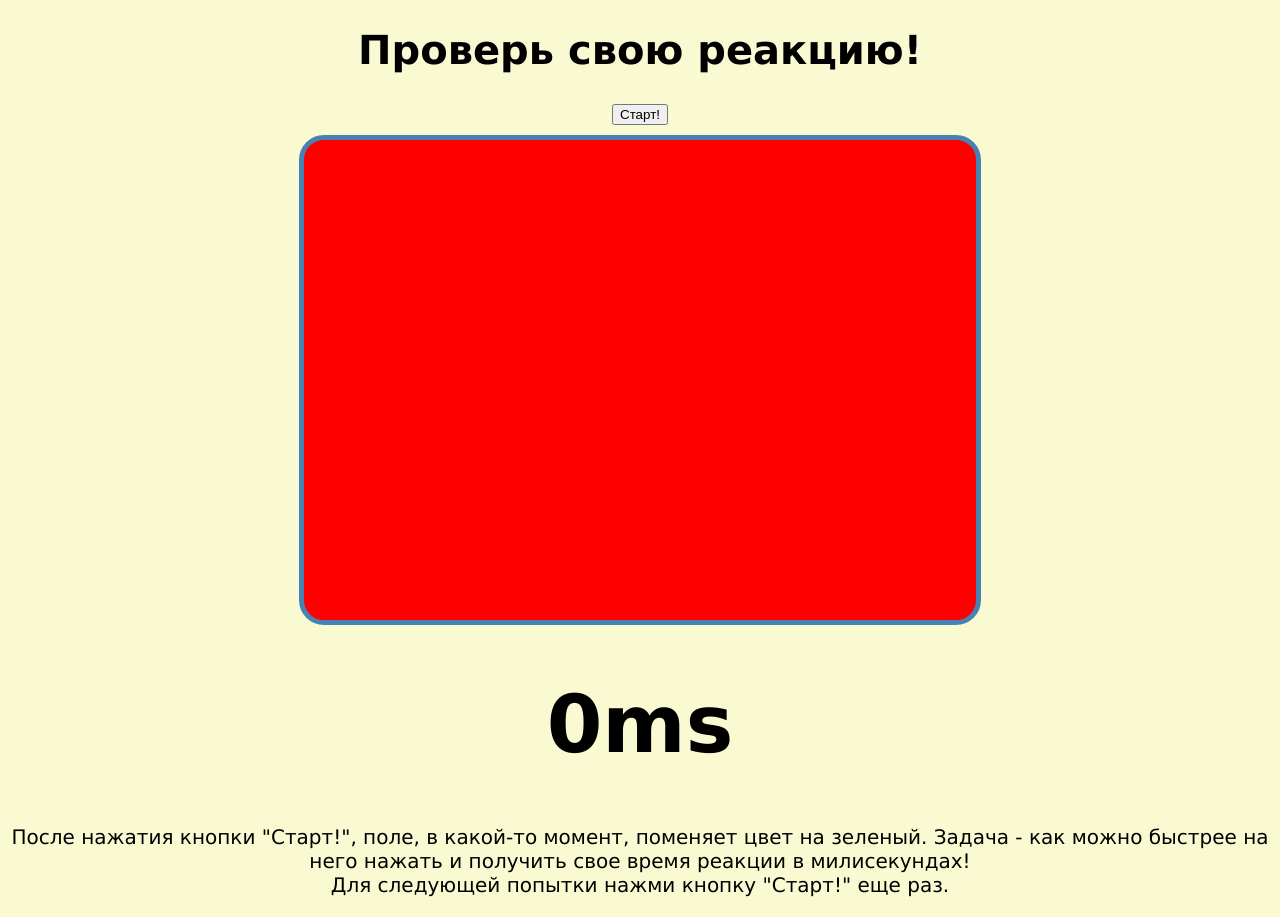
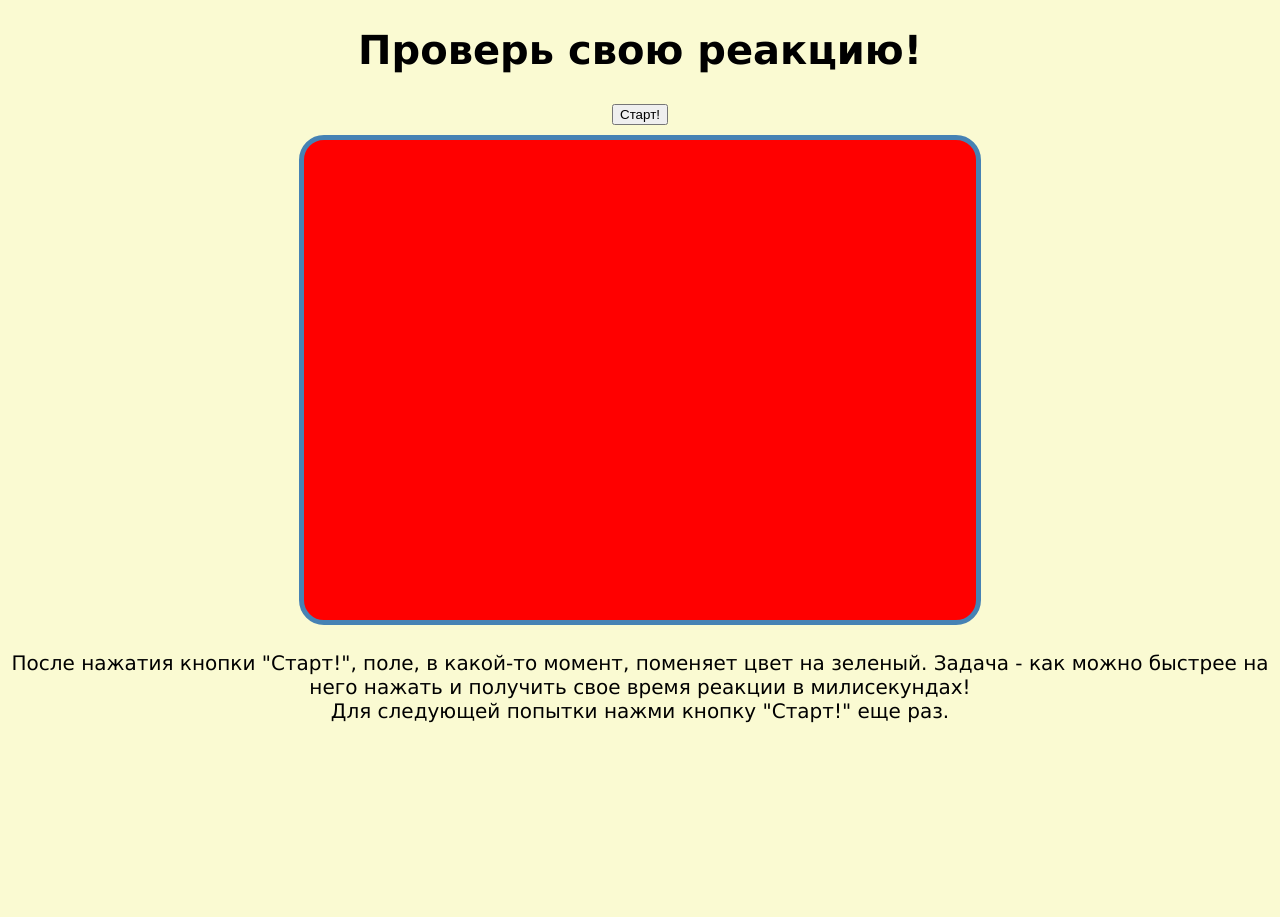
Before and after one commit to goncharovp/testYourReaction, a React (Create React App) app: page / in a window 1280 px wide. After the commit the page ends 800 px from the top, so only its background shows below. Built offline with nearby package versions, Linux system fonts and the light colour scheme.

Commit message:
Update App.js

```diff
--- a/src/App.js
+++ b/src/App.js
@@ -15,9 +15,8 @@ class App extends React.Component {
         this.state = {
             color: "red",
             startTime: null,
-            tooEarly: null,
             rndTime: null,
-            result: 0
+            result: ''
         }
         this.getGreen = this.getGreen.bind(this)
         this.getRed = this.getRed.bind(this)
@@ -26,14 +25,13 @@ class App extends React.Component {
 
 getGreen() {
 
-
-  const time = getRandomInt(1000,10000)
+  const time = getRandomInt(1000,5000)
 
   this.setState ({
     startTime: new Date(),
     rndTime: time,
     color: "yellow",
-    result: 0
+    result: ""
   })
 
 
@@ -42,29 +40,28 @@ getGreen() {
       color: "green"
     }), time
   );
-}
+};
 
 getRed() {
-  if (this.state.color === "green") {
+  if (this.state.color === "yellow") {
+    this.setState ({
+      result: "Слишком рано!",
+    })
+  } else {
     this.setState({
-      color: "red"
+      color: "red",
+      result: new Date() - this.state.startTime - this.state.rndTime + 'ms',
     });
-    this.setState({
-      result: new Date() - this.state.startTime - this.state.rndTime
-    })
-  } ;
+  };
+};
 
-
-
-
-}
     render() {
         return (
             <div className="App">
                 <Header />
                 <StartButton onClick = {this.getGreen}/>
                 <ReactZone onClick = {this.getRed} color = {this.state.color} />
-                <ResultZone result={this.state.result} color={this.state.color}/>
+                <ResultZone result = {this.state.result}/>
                 <Instruction />
             </div>
         );
@@ -118,7 +115,7 @@ class ResultZone extends React.Component {
     return(
     <div>
       <h1>
-        { this.props.color === "yellow" ? <h1>Слишком рано!</h1> : this.props.color === "green" ? <h1>{this.props.result + "ms"}</h1> : <h1>{this.props.result + "ms"}</h1>}
+        {this.props.result}
         </h1>
         </div>
     )
```
